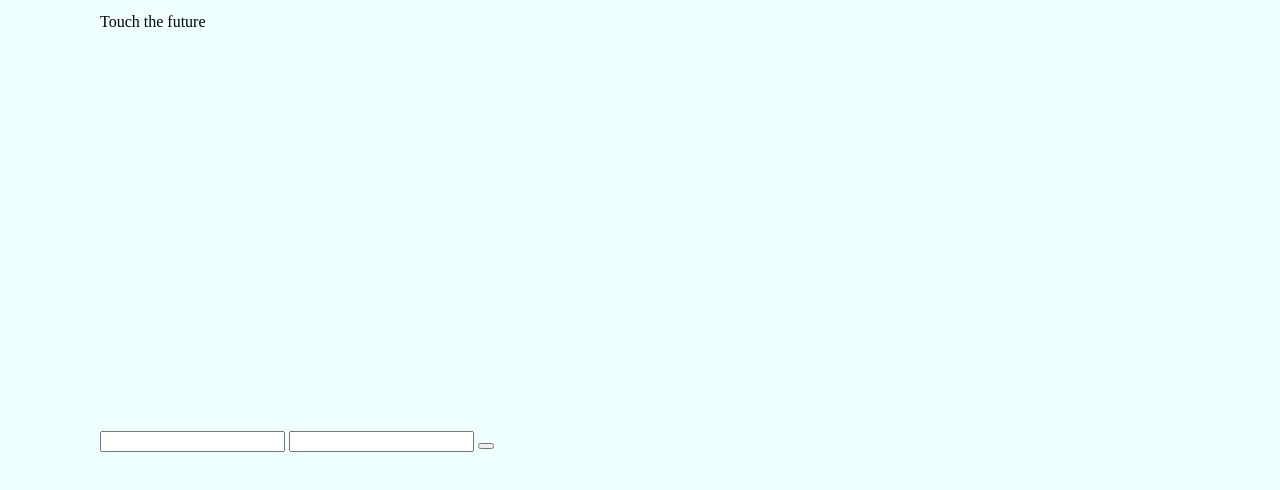
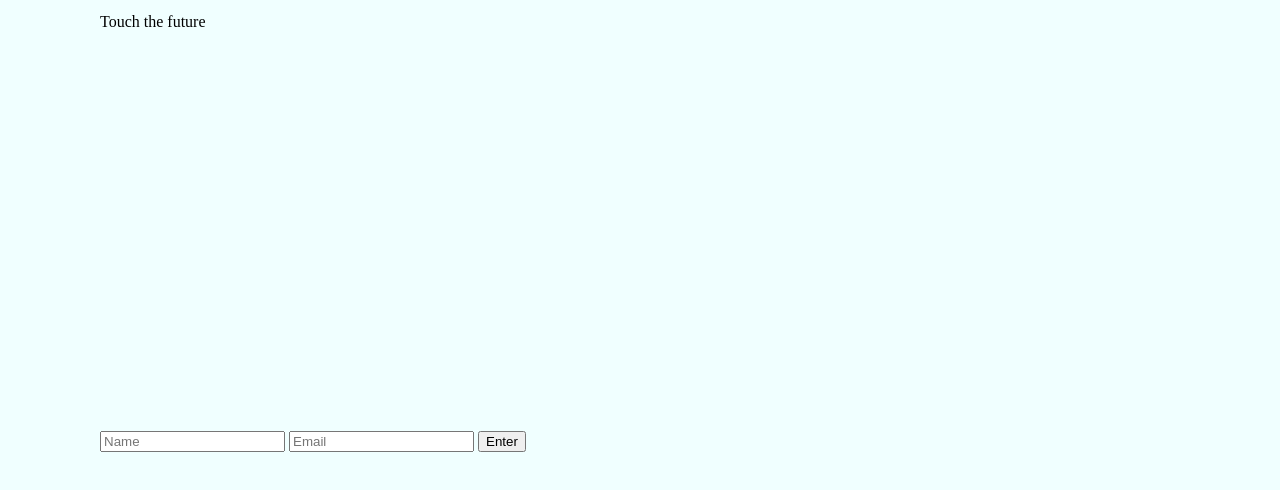
Before and after one commit to angelawong3/week1-mini-project, a plain HTML site: page index.html in a window 1280 px wide. Shown: the part 442-932 px from the top of the page. Drawn offline with Linux system fonts and the light colour scheme.

Commit message:
updated index

```diff
--- a/index.html
+++ b/index.html
@@ -32,9 +32,9 @@
 
          <section id="form-section">
             <form>
-            <input>
-            <input>
-            <button></button>
+            <input placeholder="Name">
+            <input placeholder="Email">
+            <button>Enter</button>
             </form>
         </section>
 
```
